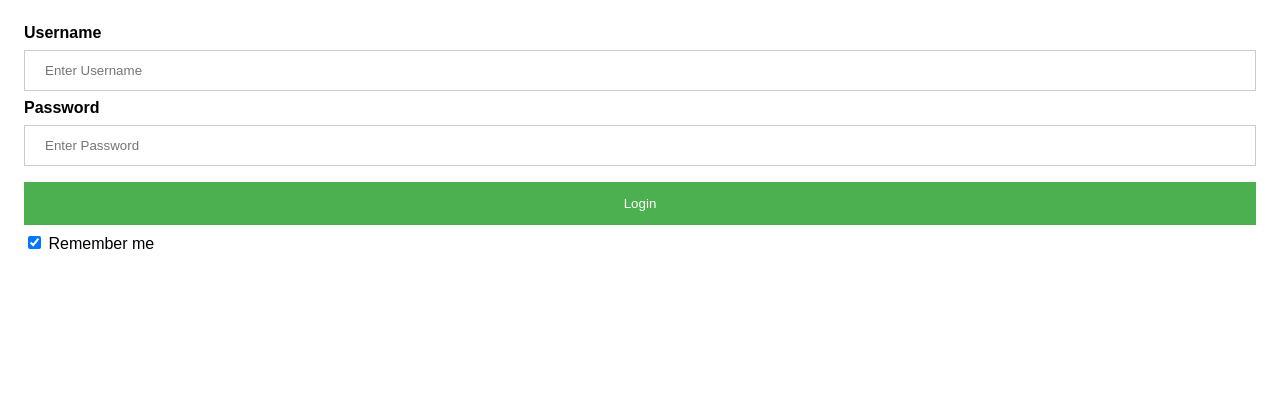
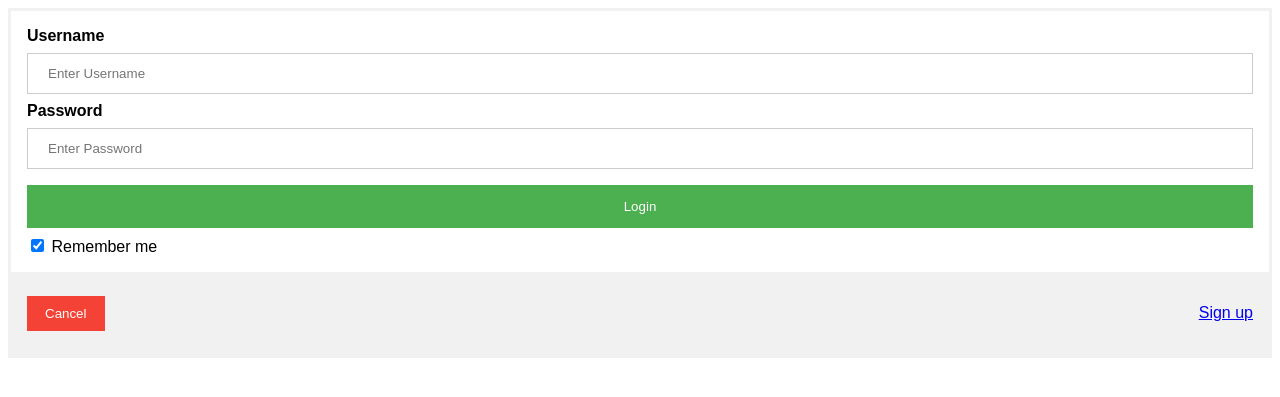
Before and after one commit to EN10/FlaskLogin, a Flask app: page /login in a window 1280 px wide. Shown: the top 397 px of the page. Run offline with Flask 2, Linux system fonts and the light colour scheme.

Commit message:
Update index.html

```diff
--- a/templates/index.html
+++ b/templates/index.html
@@ -1,6 +1,54 @@
 <html>
 <head>
-    <link rel="stylesheet" href="/static/main.css">
+    <style>
+        body {
+            font-family: Arial, Helvetica, sans-serif;
+        }
+
+        form {
+            border: 3px solid #f1f1f1;
+        }
+
+        /* Full-width input fields */
+        input[type=text], input[type=password] {
+            width: 100%;
+            padding: 12px 20px;
+            margin: 8px 0;
+            display: inline-block;
+            border: 1px solid #ccc;
+            box-sizing: border-box;
+        }
+
+        /* Set a style for all buttons */
+        button {
+            background-color: #4CAF50;
+            color: white;
+            padding: 14px 20px;
+            margin: 8px 0;
+            border: none;
+            cursor: pointer;
+            width: 100%;
+        }
+
+            button:hover {
+                opacity: 0.8;
+            }
+
+        .cancelbtn {
+            width: auto;
+            padding: 10px 18px;
+            background-color: #f44336;
+        }
+
+        .container {
+            padding: 16px;
+        }
+
+        span.psw {
+            float: right;
+            padding-top: 16px;
+        }
+    </style>
 </head>
 <body>
     <form action="/add" method="post">
@@ -16,6 +64,10 @@
                 <input type="checkbox" checked="checked" name="remember"> Remember me
             </label>
         </div>
+        <div class="container" style="background-color:#f1f1f1">
+            <button type="button" class="cancelbtn">Cancel</button>
+            <span class="psw"><a href="signup">Sign up</a></span>
+        </div>
     </form>
 </body>
 </html>
```
